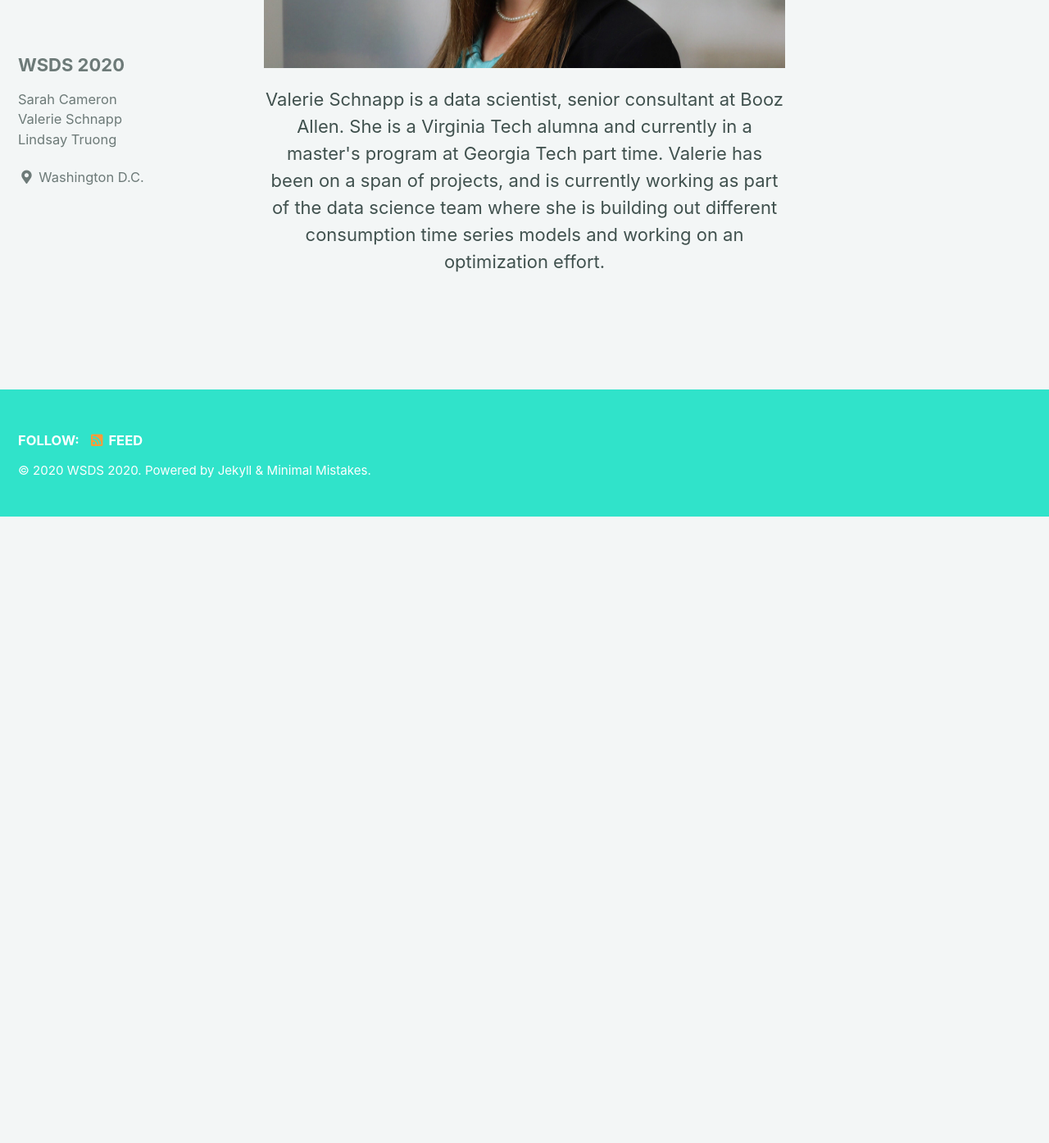
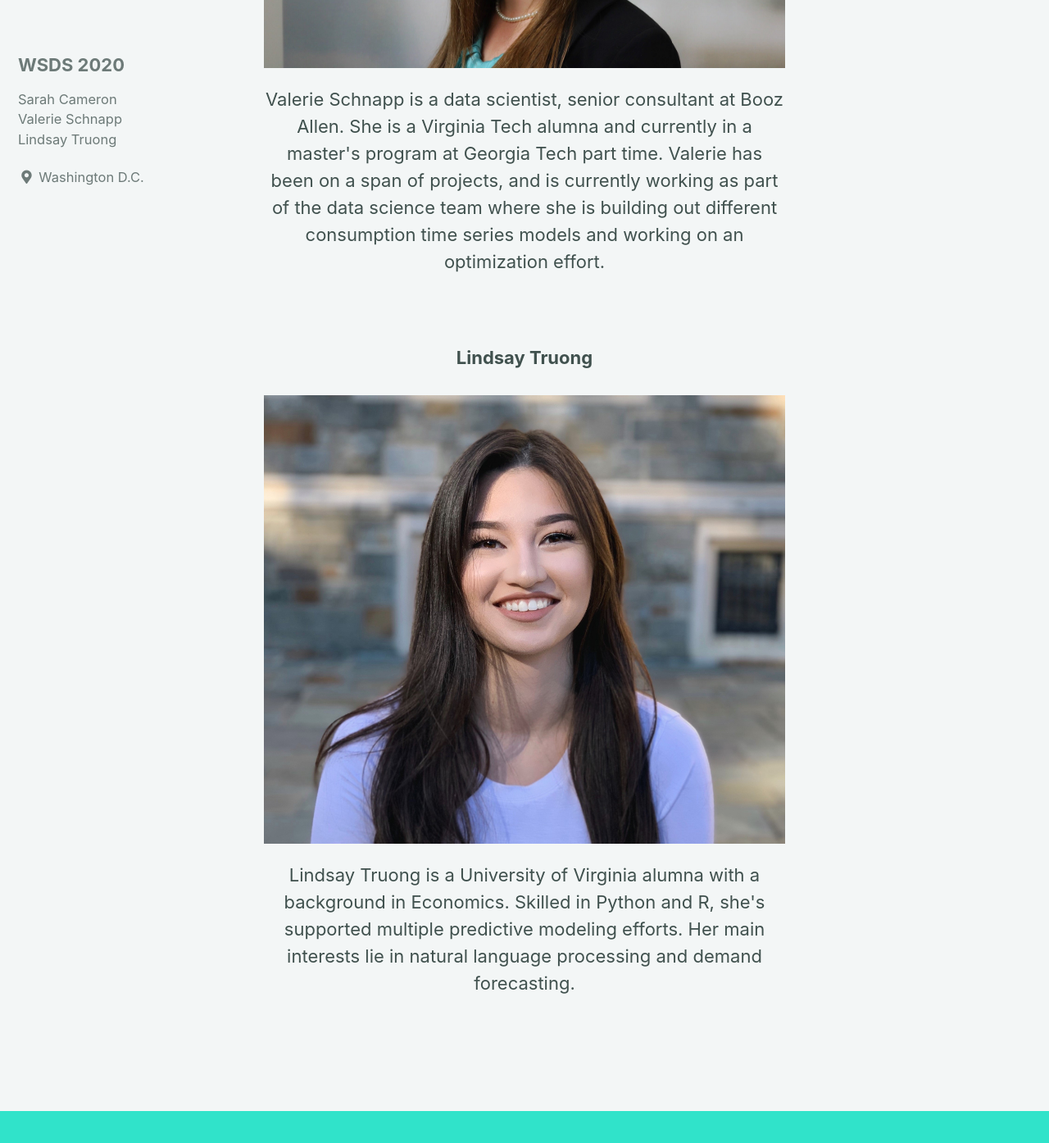
Before and after one commit to lindsaytruong/lindsaytruong.github.io, a Jekyll site: the page built from index.html, in a window 1280 px wide and 1400 px high, scrolled down 2123 px. Shown: the top 1394 px of the window at 82% size. Built offline with Jekyll 4.4.1, drawn with Linux system fonts in a browser that asks for light colours; cached includes are drawn as plain includes; the list of posts is cut into pages by our own code; before the commit the page ends 2753 px from its top, so only the background shows below that.

Commit message:
added me

```diff
--- a/index.html
+++ b/index.html
@@ -16,3 +16,7 @@ title: Meet the Team
 <p style="font: size 10; font-weight: bold; text-align: center;">Valerie Schnapp</p>
 <img src="/val.jpg" alt="hi" class="inline"/>
 <p style="font: size 7; text-align: center;">Valerie Schnapp is a data scientist, senior consultant at Booz Allen. She is a Virginia Tech alumna and currently in a master's program at Georgia Tech part time. Valerie has been on a span of projects, and is currently working as part of the data science team where she is building out different consumption time series models and working on an optimization effort.</p>
+<br/>
+<p style="font: size 10; font-weight: bold; text-align: center;">Lindsay Truong</p>
+<img src="/me.jpg" alt="hi" class="inline"/>
+<p style="font: size 7; text-align: center;">Lindsay Truong is a University of Virginia alumna with a background in Economics. Skilled in Python and R, she's supported multiple predictive modeling efforts. Her main interests lie in natural language processing and demand forecasting.</p>
```
Also changed, not shown: test/index.html (+4 -0 lines), me.jpg (added).
